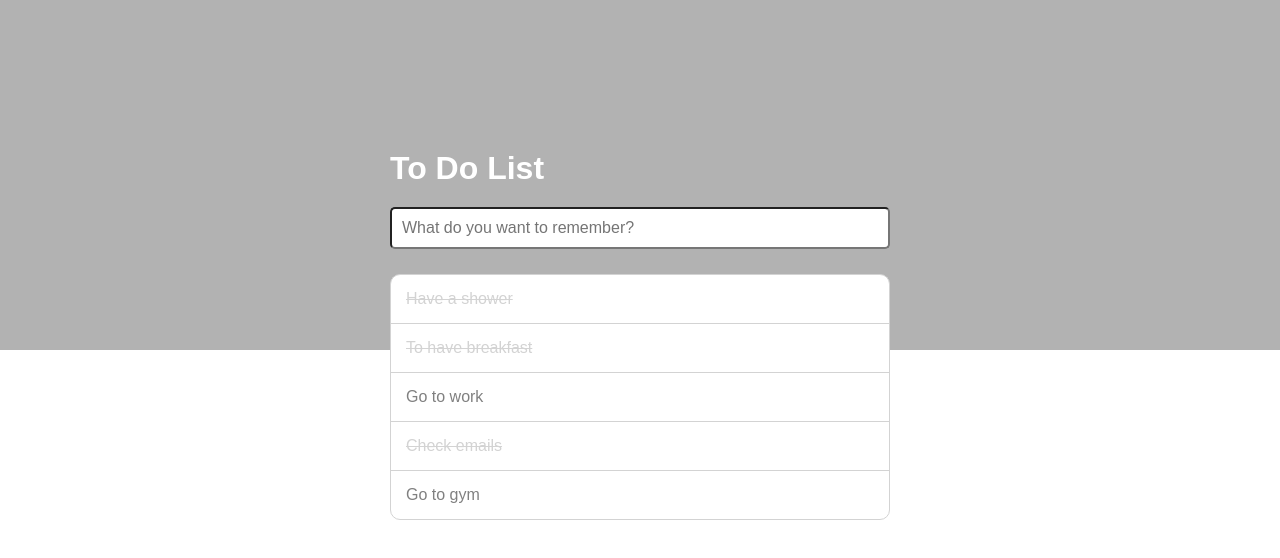
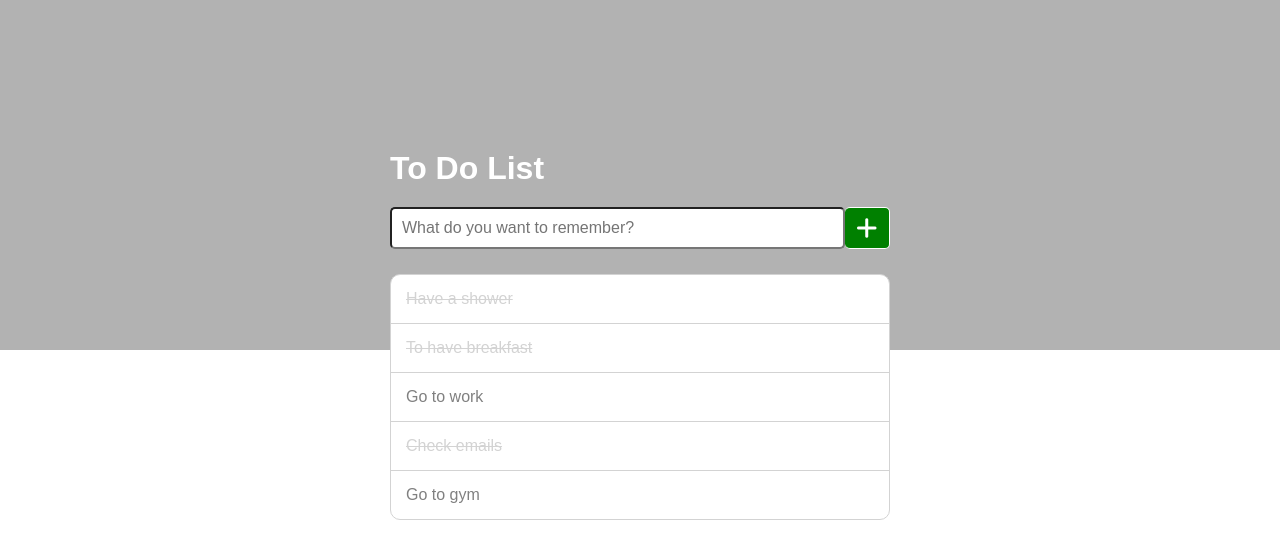
Before and after one commit to MatteoArt/vue-todolist, a plain HTML site: page index.html in a window 1280 px wide. Drawn offline with nearby package versions, Linux system fonts and the light colour scheme.

Commit message:
creo input group con btn

```diff
--- a/css/style.css
+++ b/css/style.css
@@ -38,6 +38,22 @@ header:after {
 }
 .input-div {
     margin-top: 20px;
+    display: flex;
+}
+.add-btn {
+    width: 50px;
+    border-radius: 5px;
+    background-color: green;
+    color: white;
+    border: 1px solid white;
+    border-left: 0;
+    display: flex;
+    align-items: center;
+    justify-content: center;
+    cursor: pointer;
+}
+.add-btn:hover {
+    background-color: rgb(5, 168, 5);
 }
 .card {
     margin-top: 25px;
--- a/index.html
+++ b/index.html
@@ -20,6 +20,7 @@
 
             <div class="input-div">
                 <input class="input-val" type="text" placeholder="What do you want to remember?" id="input1">
+                <div class="add-btn"><i class="fa-solid fa-plus fa-xl"></i></div>
             </div>
 
             <div class="card">
```
